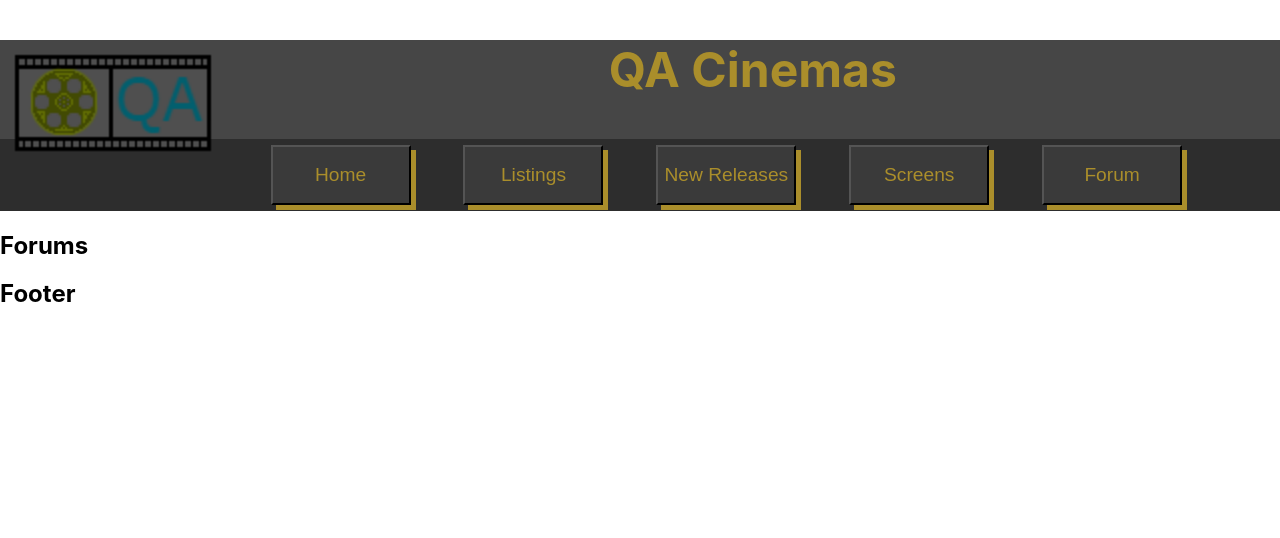
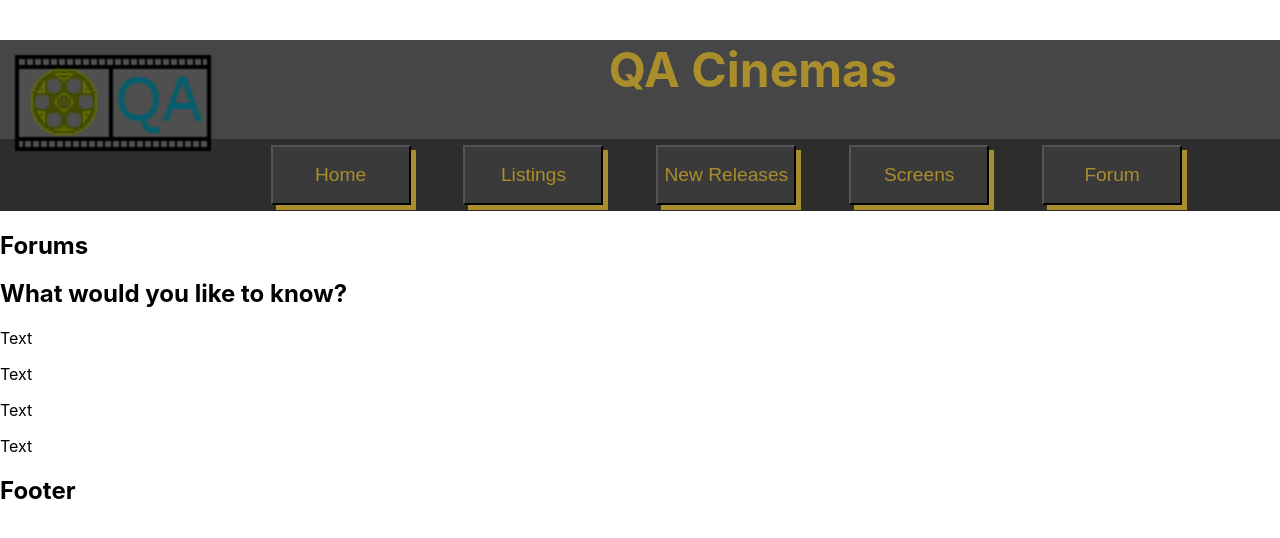
Before and after one commit to MegaSharkRhinonado/QAProject3, a React (Create React App) app in the folder megasharkrhinonado/: page /Forums in a window 1280 px wide. Shown: the top 538 px of the page. Built offline with nearby package versions, Linux system fonts and the light colour scheme.

Commit message:
MEG-122 #ES: Forums part 1 done

```diff
--- a/megasharkrhinonado/src/App.js
+++ b/megasharkrhinonado/src/App.js
@@ -1,6 +1,6 @@
 import './App.css';
 import {Route, Routes, BrowserRouter as Router} from "react-router-dom";
-import Forums from './Components/Forums/forums';
+import Forums from './Components/Forum/forums';
 import Footer from './Components/HeaderAndFooter/footer';
 import NavBar from './Components/HeaderAndFooter/navBar';
 import HomePage from './Components/Homepage/homepage';
--- /dev/null
+++ b/megasharkrhinonado/src/Components/Forum/ForumsCard/ForumCard01.jsx
@@ -0,0 +1,12 @@
+import ForumComp01 from "../ForumsComp/ForumComp01"
+
+const ForumCard01 = () => {
+    return (
+        <>
+        <ForumComp01 />
+
+        </>
+    )
+}
+
+export default ForumCard01;
--- /dev/null
+++ b/megasharkrhinonado/src/Components/Forum/ForumsComp/ForumComp01.jsx
@@ -0,0 +1,17 @@
+const ForumComp01 = () => {
+    return (
+        <>
+        <div>
+        <div>
+            <h2>Forums</h2>
+            <h2>What would you like to know?</h2>
+            <p>Text</p>
+            <p>Text</p>
+            <p>Text</p>
+            <p>Text</p>
+           </div>
+        </div>
+        </>
+    );
+    }
+export default ForumComp01;
--- a/megasharkrhinonado/src/Components/Forums/forums.jsx
+++ b/megasharkrhinonado/src/Components/Forum/forums.jsx
@@ -1,7 +1,9 @@
+import ForumCard01 from "./ForumsCard/ForumCard01";
+
 const Forums = () => {
     return (
         <>
-            <h2>Forums</h2>
+            <ForumCard01 />
         </>
      );
 }
```
